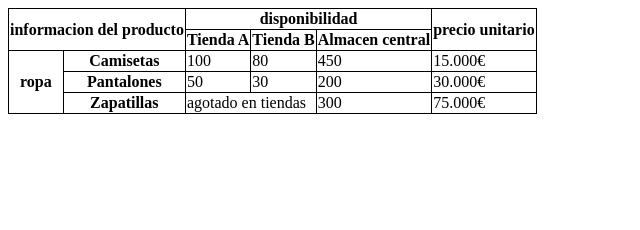
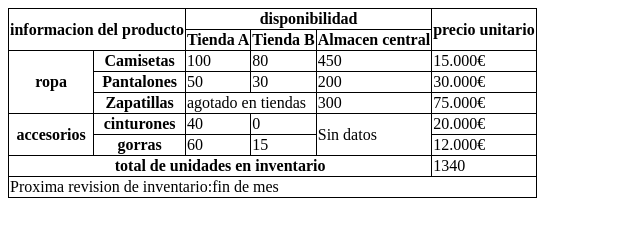
Before and after one commit to JorgeRuizCorpas/tabla, a plain HTML site: page index.html in a window 1280 px wide. Shown: the whole page, without its empty margins (0-640 px from the left). Drawn offline with Linux system fonts and the light colour scheme.

Commit message:
terminado

```diff
--- a/index.html
+++ b/index.html
@@ -43,9 +43,26 @@ collapse; } </style>
             <td>75.000€</td>
         </tr>
         <tr>
-
+            <th rowspan="2">accesorios</th>
+            <th>cinturones</th>
+            <td>40</td>
+            <td>0</td>
+            <td rowspan="2">Sin datos</td>
+            <td>20.000€</td>
         </tr>
-
+        <tr>
+            <th>gorras</th>
+            <td>60</td>
+            <td>15</td>
+            <td>12.000€</td>
+        </tr>
+        <tr>
+            <th colspan="5">total de unidades en inventario</th>
+            <td>1340</td>
+        </tr>
+        <tr>
+            <td colspan="6">Proxima revision de inventario:fin de mes</td>
+        </tr>
     </table>
 </body>
 </html>
```
